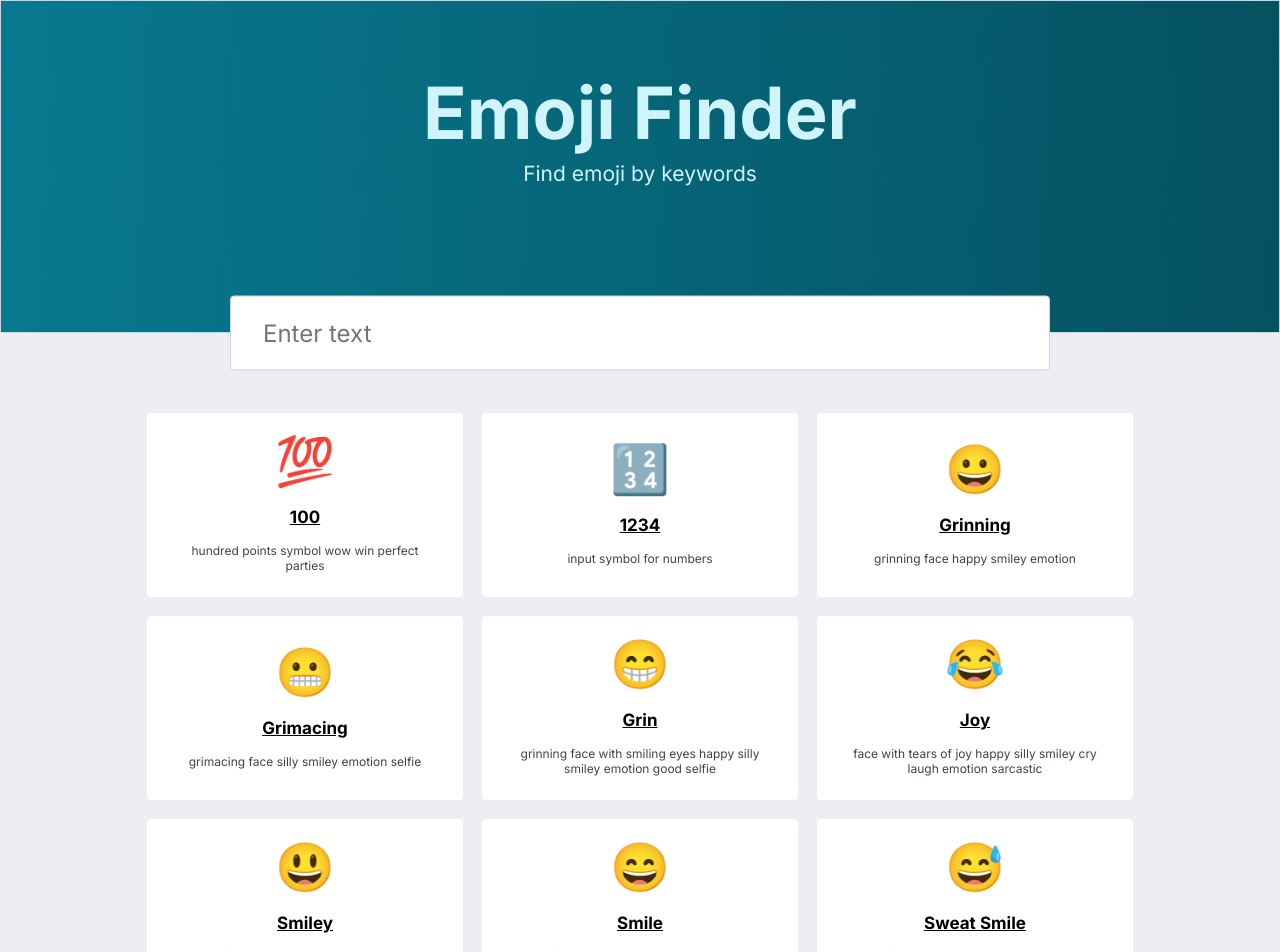
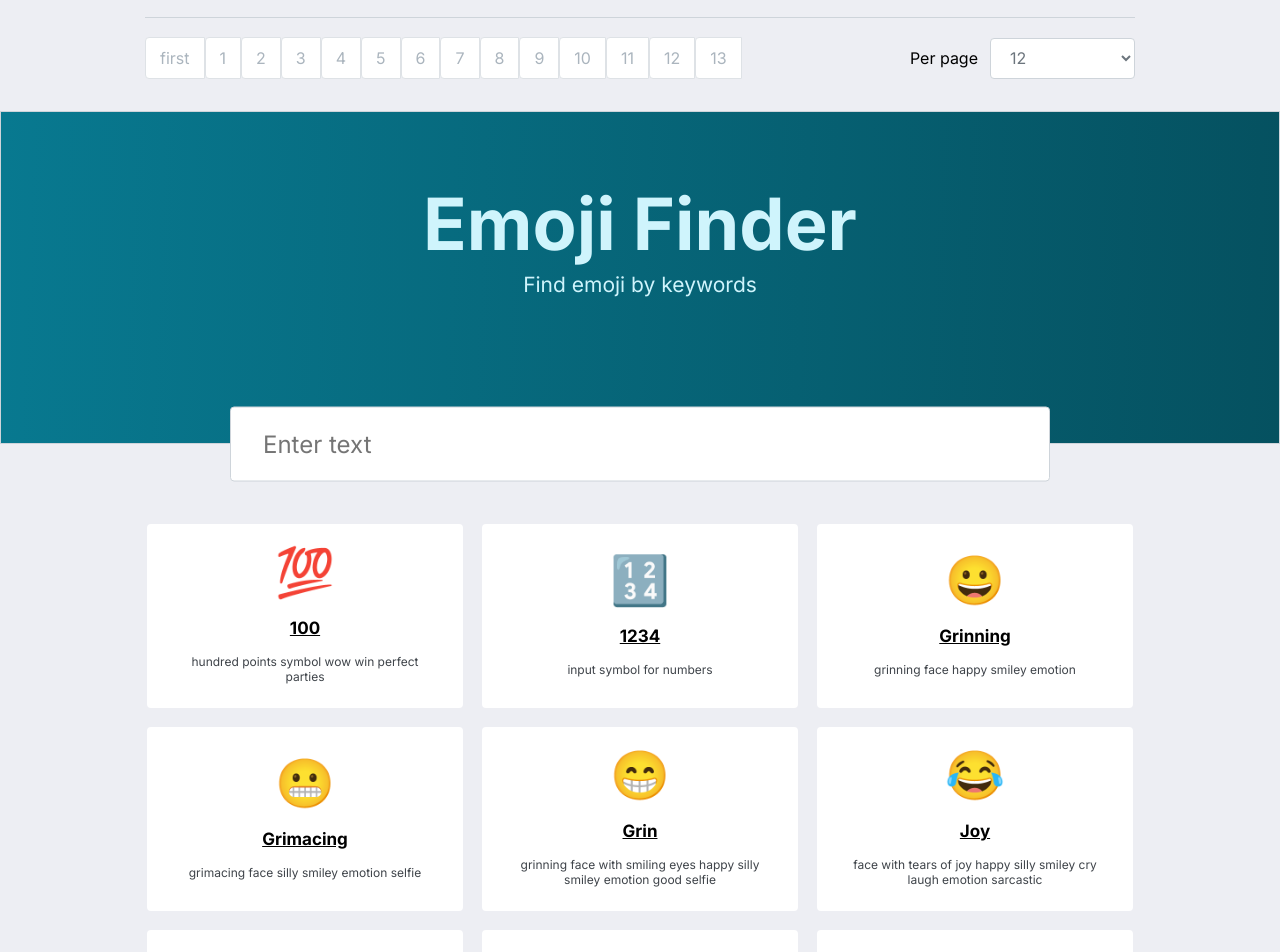
Before and after one commit to Roman-Vik/emojiFinder, a React (Create React App) app: page / in a window 1280 px wide. Shown: the top 952 px of the page. Built offline with nearby package versions, Linux system fonts and the light colour scheme.

Commit message:
refactor cards

```diff
--- a/src/App.jsx
+++ b/src/App.jsx
@@ -34,19 +34,22 @@ function App() {
 
     /*=============Отрисовка Card в List==*/
     function listCard () {
+        let searchInputData =  refData()
+            .filter(el => el.title.includes(input.trim().toLowerCase()) || el.keywords.includes(input.trim().toLowerCase()))
+            .map(el => <Card key={id()} {...el}/>)
+
+       let sliceCard = searchInputData.slice((+str * amountItem - amountItem), ((+str * amountItem - amountItem) + amountItem))
+
+
         return (
             <>
-                {refData().filter(el => el.title.includes(input.trim().toLowerCase()) || el.keywords.includes(input.trim().toLowerCase())).map(el => <Card key={id()} {...el}/>)}
+                {
+                    sliceCard
+                   }
             </>
         )
     }
-/*===============================*/
-    {/*   { refData()
-                        .slice((+str * amountItem - amountItem), ((+str * amountItem - amountItem) + amountItem))
-                        .filter(el => el.title.includes(input.trim().toLowerCase()) || el.keywords.includes(input.trim().toLowerCase())).map(el =>
-                            <Card key={id()} {...el} />)
-                    }*/}
-/*===============================*/
+
  function pagination() {
      return (
          <>
@@ -62,15 +65,10 @@ function App() {
          </>)
 
  }
-pagination()
-
-
-
-
-
 
     return (
-        <>
+        <><Footer pagination={pagination} setPageNav={setPageNav} refData={refData} setFirstPages={setFirstPages} setLastPages={setLastPages} setStr={setStr} amountItem={amountItem}
+                  setAmountItem={setAmountItem}/>
             <Header/>
             <Main listCard={listCard} input={input} setInput={setInput} refData={refData} amountItem={amountItem} firstPages={firstPages} lastPages={lastPages} str={str}/>
             <Footer pagination={pagination} setPageNav={setPageNav} refData={refData} setFirstPages={setFirstPages} setLastPages={setLastPages} setStr={setStr} amountItem={amountItem}
```
Also changed, not shown: src/store/data.js.
